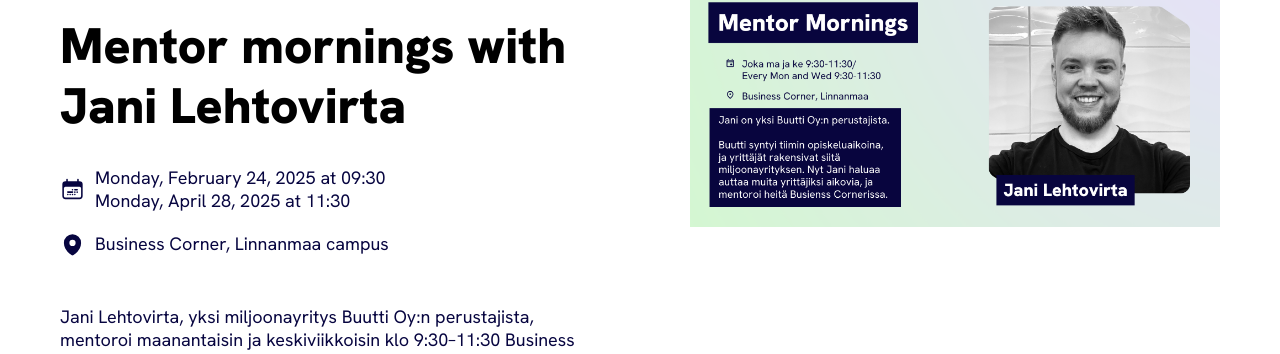
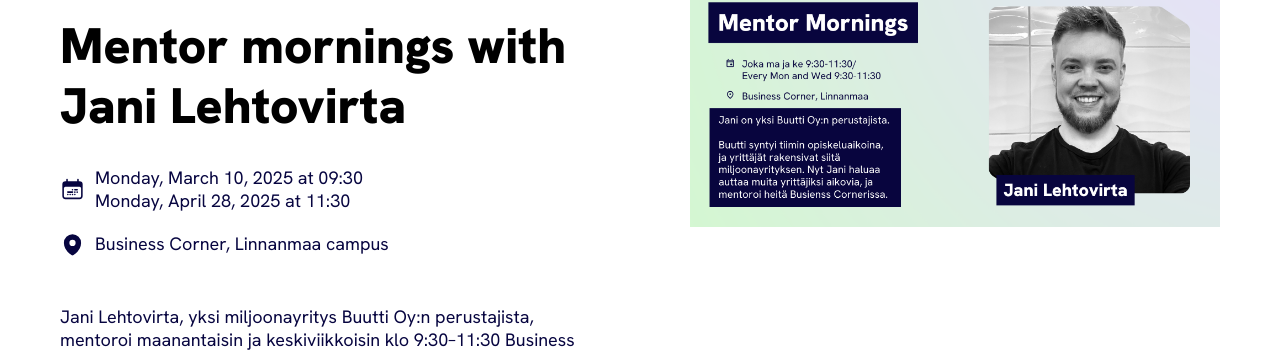
Before and after one commit to StartupOulu/startupoulu.github.io, a Jekyll site: the page built from _events/2025-02-mentor-mornings.html, in a window 1280 px wide and 900 px high. Shown: the part 258-612 px from the top of the window. Built offline with Jekyll 4.4.1, drawn with Linux system fonts in a browser that asks for light colours.

Commit message:
Update 2025-02-mentor-mornings.html

```diff
--- a/_events/2025-02-mentor-mornings.html
+++ b/_events/2025-02-mentor-mornings.html
@@ -1,7 +1,7 @@
 ---
 layout: event
 title: Mentor mornings with Jani Lehtovirta
-start_time: 2025-02-24 09:30:00
+start_time: 2025-03-10 09:30:00
 end_time: 2025-04-28 11:30:00
 location: Business Corner, Linnanmaa campus
 cover_image: 2025-02-mentor-morning-promo.png
```
